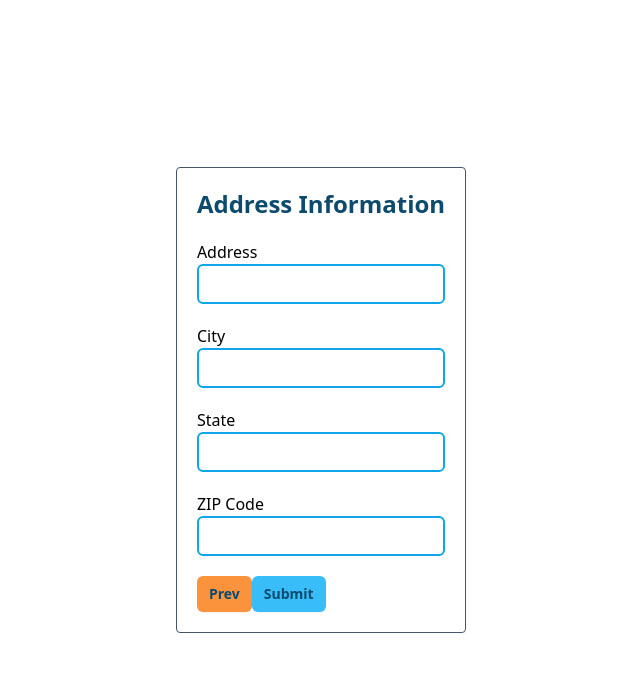
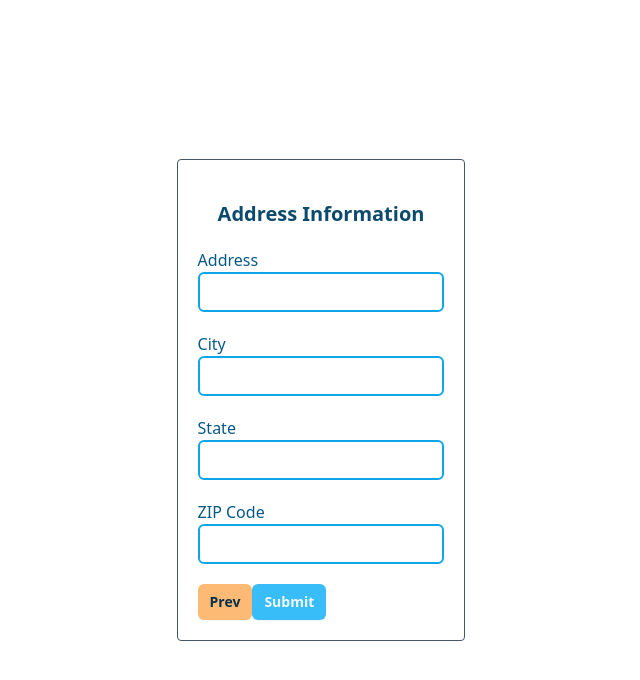
Before and after one commit to revou-fsse-3/module-4-desyasarbini, a React (Create React App) app: page / in a window 1280 px wide. Both pictures are taken after typing "Sample", "name@example.com", "2020-01-15" into the empty fields and a click on the button "Submit". Shown: the top 680 px of the page, without its empty margins (319-959 px from the left). Built offline with nearby package versions, Linux system fonts and the light colour scheme.

Commit message:
revisi styling button

```diff
--- a/src/components/Button/PreviousButton/index.tsx
+++ b/src/components/Button/PreviousButton/index.tsx
@@ -6,7 +6,8 @@ interface Props extends ButtonHTMLAttributes<HTMLButtonElement> {
 
 const PreviousButton = ({label, disabled, ...props}: Props) => {
     return (
-        <button {...props} className="rounded-md bg-orange-400 hover:bg-orange-600 px-3 py-2 text-sm font-semibold text-sky-900 shadow-sm">
+        <button {...props}
+        className="rounded-md bg-orange-300 hover:bg-orange-400 px-3 py-2 text-sm font-semibold text-sky-950 shadow-sm">
         {label}</button>
     )
 }
--- a/src/components/Button/SubmitButton/index.tsx
+++ b/src/components/Button/SubmitButton/index.tsx
@@ -9,8 +9,10 @@ const SubmitButton = ({label, disabled, ...props}: Props) => {
     <button
       {...props}
       className = {`rounded-md ${
-          disabled ? 'bg-gray-400' : 'bg-sky-400 hover:bg-sky-600'
-        } px-3 py-2 text-sm font-semibold text-sky-900 shadow-sm ${
+          disabled ? 'bg-gray-300' : 'bg-sky-400 hover:bg-sky-500'
+        } px-3 py-2 text-sm font-semibold ${
+          disabled  ? "text-gray-500" :  "text-sky-50 hover:text-sky-50"
+        } shadow-sm ${
           !disabled && 'focus-visible:outline focus-visible:outline-2 focus-visible:outline-offset-2 focus-visible:outline-indigo-600'
         }`} disabled={disabled}>
           {label}
--- a/src/containers/AccountInformation/index.tsx
+++ b/src/containers/AccountInformation/index.tsx
@@ -37,11 +37,11 @@ const AccountInformation: React.FC<AddressInformationProps> = ({onNext, onPrevio
 
             <Card border>
                 <form onSubmit={formMik.handleSubmit}>
-                    <Typography className='mb-5 text-2xl font-semibold text-center text-sky-900'>
+                    <Typography className='m-5 text-xl font-semibold text-center text-sky-900'>
                         {'Account Information'}
                     </Typography>
                     <div className='mb-5'>
-                        <Typography>{'UserName'}</Typography>
+                        <Typography className='font-medium text-sky-800'>{'UserName'}</Typography>
                         <Input
                             className="border-solid border-2 border-sky-500 rounded-md w-full"
                             name={'userName'}
@@ -55,7 +55,7 @@ const AccountInformation: React.FC<AddressInformationProps> = ({onNext, onPrevio
                         }
                     </div>
                     <div className='mb-5'>
-                        <Typography>{'password'}</Typography>
+                        <Typography className='font-medium text-sky-800'>{'password'}</Typography>
                         <Input
                             className="border-solid border-2 border-sky-500 rounded-md w-full"
                             name={'password'}
--- a/src/containers/AddressInformation/index.tsx
+++ b/src/containers/AddressInformation/index.tsx
@@ -39,11 +39,11 @@ const AddressInformation: React.FC<AddressInformationProps> = ({onNext, onPrevio
 
             <Card border>
                 <form onSubmit={formMik.handleSubmit}>
-                    <Typography className='mb-5 text-2xl font-semibold text-center text-sky-900'>
+                    <Typography className='m-5 text-xl font-semibold text-center text-sky-900'>
                         {'Address Information'}
                     </Typography>
                     <div className='mb-5'>
-                        <Typography>{'Address'}</Typography>
+                        <Typography className='font-medium text-sky-800'>{'Address'}</Typography>
                         <Input
                             className="border-solid border-2 border-sky-500 rounded-md w-full"
                             name={'address'}
@@ -57,7 +57,7 @@ const AddressInformation: React.FC<AddressInformationProps> = ({onNext, onPrevio
                         }
                     </div>
                     <div className='mb-5'>
-                        <Typography>{'City'}</Typography>
+                        <Typography className='font-medium text-sky-800'>{'City'}</Typography>
                         <Input
                             className="border-solid border-2 border-sky-500 rounded-md w-full"
                             name={'city'}
@@ -71,7 +71,7 @@ const AddressInformation: React.FC<AddressInformationProps> = ({onNext, onPrevio
                         }
                     </div>
                     <div className='mb-5'>
-                        <Typography>{'State'}</Typography>
+                        <Typography className='font-medium text-sky-800'>{'State'}</Typography>
                         <Input
                             className="border-solid border-2 border-sky-500 rounded-md w-full"
                             name={'state'}
@@ -85,7 +85,7 @@ const AddressInformation: React.FC<AddressInformationProps> = ({onNext, onPrevio
                         }
                     </div>
                     <div className='mb-5'>
-                        <Typography>{'ZIP Code'}</Typography>
+                        <Typography className='font-medium text-sky-800'>{'ZIP Code'}</Typography>
                         <Input
                             className="border-solid border-2 border-sky-500 rounded-md w-full"
                             name={'zipCode'}
--- a/src/containers/PersonInformation/index.tsx
+++ b/src/containers/PersonInformation/index.tsx
@@ -34,7 +34,7 @@ const PersonInformation: React.FC<PersonInformationProps> = ({onNext}) => {
         <div>
             <Card border>
                 <form onSubmit={formMik.handleSubmit}>
-                    <Typography className='mb-5 text-2xl font-semibold text-center text-sky-900'>
+                    <Typography className='m-5 text-xl font-semibold text-center text-sky-900'>
                         {'Personal Information'}
                     </Typography>
                     <div className='mb-5'>
```
